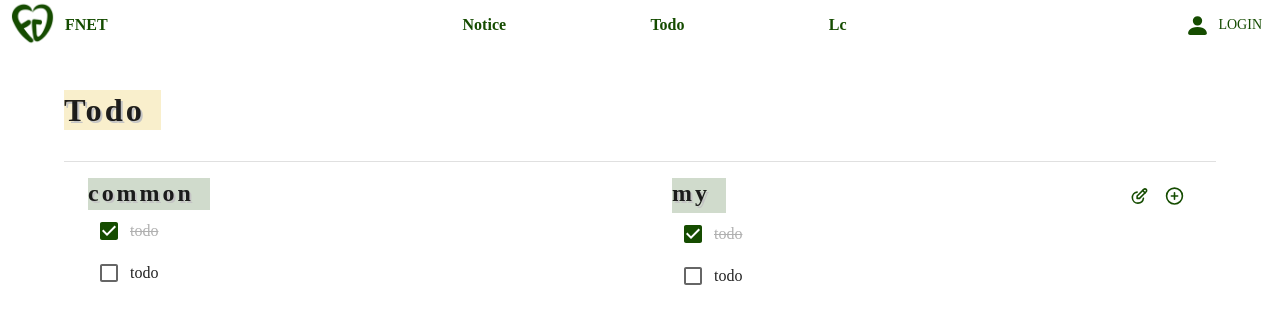
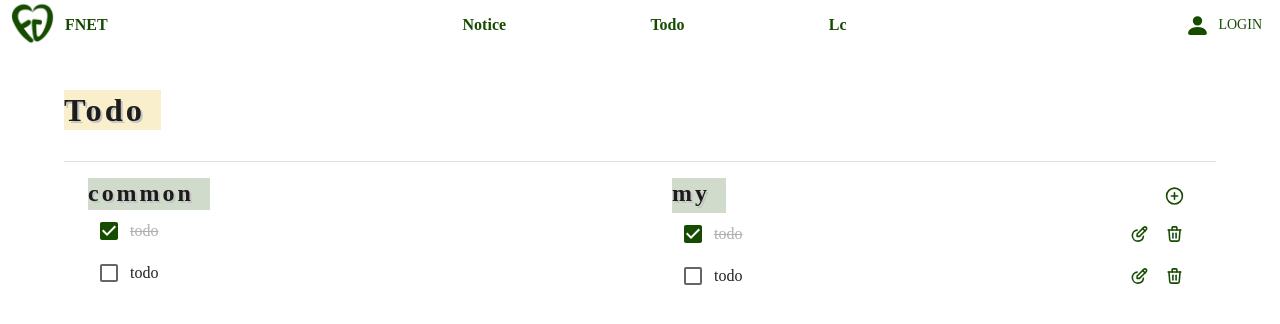
Before and after one commit to FGFnet/fnet, a React (Create React App) app in the folder frontend/: page /todo in a window 1280 px wide. Shown: the top 324 px of the page. Built offline with nearby package versions, Linux system fonts and the light colour scheme; a web font is replaced by a local one.

Commit message:
feat(fe): change feature to edit todo

```diff
--- a/frontend/src/component/todo/TodoEdit.tsx
+++ b/frontend/src/component/todo/TodoEdit.tsx
@@ -1,7 +1,6 @@
 import React, { useState } from 'react'
-import { Box, Checkbox, TextField, IconButton, Alert, AlertTitle, Collapse, Button } from '@mui/material'
+import { Box, Checkbox, TextField, IconButton } from '@mui/material'
 import { BiCheckCircle as CheckIcon } from 'react-icons/bi'
-import { TbTrash as DeleteIcon } from 'react-icons/tb'
 
 type Todo = {
   id: number
@@ -11,16 +10,13 @@ type Todo = {
 type editProp = {
   addTodo?: Function
   updateTodo?: Function
-  deleteTodo?: Function
   todo?: Todo
 }
 
 export default function TodoEdit(props: editProp) {
   const initContent = props.todo ? props.todo.content : ''
   const check = props.todo ? props.todo.check : false
-  const id = props.todo ? props.todo.id : null
   const [content, setContent] = useState(initContent)
-  const [alertOpen, setAlertOpen] = useState(false)
 
   const addTodo = () => {
     // add mode
@@ -33,11 +29,9 @@ export default function TodoEdit(props: editProp) {
       props.addTodo(newTodo)
     }
   }
-
-  const deleteTodo = () => {
-    if (props.deleteTodo) {
-      props.deleteTodo(id)
-    }
+  const updateTodo = () => {
+    if(props.updateTodo) props.updateTodo()
+    // update api 호출
   }
 
   const isEnglish = (c: string) => {
@@ -58,40 +52,13 @@ export default function TodoEdit(props: editProp) {
   }
 
   const inputEvent = (event: React.KeyboardEvent) => {
-    if (props.updateTodo) {
-      props.updateTodo(id, content)
-    }
-  }
-
-  const DeleteAlert = () => {
-    return (
-      <Collapse in={alertOpen} sx={{ position: 'fixed', top: '30vh', left: '30vw', zIndex: 50 }}>
-        <Alert
-          severity="error"
-          action={
-            <Box>
-              <Button
-                onClick={() => {
-                  setAlertOpen(false)
-                  deleteTodo()
-                }}
-              >
-                삭제
-              </Button>
-              <Button onClick={() => setAlertOpen(false)}>취소</Button>
-            </Box>
-          }
-        >
-          <AlertTitle>삭제</AlertTitle>
-          정말 삭제하시겠습니까?
-        </Alert>
-      </Collapse>
-    )
+    // if (props.updateTodo) {
+    //   props.updateTodo(id, content)
+    // }
   }
 
   return (
     <React.Fragment>
-      <DeleteAlert />
       <Box sx={{ display: 'flex', alignItems: 'center' }}>
         <Checkbox disabled={true} checked={check} />
         <TextField
@@ -102,16 +69,9 @@ export default function TodoEdit(props: editProp) {
           onKeyDown={(event) => enterEvent(event)}
           onKeyUp={(event) => inputEvent(event)}
         />
-        {!props.todo && (
-          <IconButton color="primary" onClick={addTodo}>
-            <CheckIcon />
-          </IconButton>
-        )}
-        {props.todo && (
-          <IconButton color="primary" onClick={() => setAlertOpen(true)}>
-            <DeleteIcon />
-          </IconButton>
-        )}
+        <IconButton color="primary" onClick={() => props.todo ? updateTodo(): addTodo()}>
+          <CheckIcon />
+        </IconButton>
       </Box>
     </React.Fragment>
   )
--- a/frontend/src/component/todo/TodoElement.tsx
+++ /dev/null
@@ -1,31 +0,0 @@
-import React from 'react'
-import { Typography, Box, Checkbox } from '@mui/material'
-import { Colors } from '../../constant'
-
-type TodoProp = {
-  id: number
-  content: string
-  check: boolean
-  handleCheck: Function
-}
-
-export default function TodoSection(props: TodoProp) {
-  const check = props.check
-  const content = props.content
-
-  const handleCheck = (check: boolean) => {
-    props.handleCheck(props.id, check)
-  }
-
-  return (
-    <React.Fragment>
-      <Box sx={{ display: 'flex', justifyContent: 'space-between' }}>
-        <Box sx={{ display: 'flex', alignItems: 'center' }}>
-          <Checkbox checked={check} onChange={(event) => handleCheck(event.target.checked)} />
-          {check && <Typography sx={{ color: Colors.light, textDecoration: 'line-through' }}>{content}</Typography>}
-          {!check && <Typography>{content}</Typography>}
-        </Box>
-      </Box>
-    </React.Fragment>
-  )
-}
--- /dev/null
+++ b/frontend/src/component/todo/TodoNormal.tsx
@@ -0,0 +1,83 @@
+import React from 'react'
+import { Typography, Box, Checkbox, IconButton, Button, Modal } from '@mui/material'
+import { Colors } from '../../constant'
+import { TbEditCircle as EditIcon, TbTrash as DeleteIcon } from 'react-icons/tb'
+import { TodoMode, Todo } from './type'
+import TodoEdit from './TodoEdit'
+
+type TodoProp = {
+  todo: Todo
+  handleCheck: Function
+  mode: TodoMode
+  auth: boolean
+}
+
+const modalStyle = {
+  position: 'absolute',
+  top: '50%',
+  left: '50%',
+  transform: 'translate(-50%, -50%)',
+  width: 250,
+  bgcolor: 'background.paper',
+  py: 2,
+  px: 4,
+  textAlign: 'center'
+}
+
+// 내용 표시, edit, delete 버튼
+export default function TodoNormal(props: TodoProp) {
+  const check = props.todo.check
+  const content = props.todo.content
+  const mode = props.mode
+  const [elementEdit, setElementEdit] = React.useState(false)
+  const [alertOpen, setAlertOpen] = React.useState<boolean>(false)
+
+  const handleCheck = (check: boolean) => {
+    props.handleCheck(props.todo.id, check)
+  }
+  const deleteTodo = (id: number) => {console.log(id)}
+  const updateTodo = () => {setElementEdit(false)}
+
+  const DeleteModal = () => {
+    return (
+      <Modal
+        open={alertOpen}
+        onClose={()=>{setAlertOpen(false)}}
+      >
+        <Box sx={{...modalStyle}}>
+          <p>
+            정말 삭제하시겠습니까?
+          </p>
+          <Button onClick={()=>{setAlertOpen(false); deleteTodo(props.todo.id)}}>삭제</Button>
+          <Button onClick={()=>setAlertOpen(false)}>취소</Button>
+        </Box>
+      </Modal>
+    )
+  }
+
+  return (
+    <React.Fragment>
+      <DeleteModal />
+      {!elementEdit &&
+        <Box sx={{ display: 'flex', alignItems: 'center', justifyContent: 'space-between' }}>
+          <Box sx={{ display: 'flex', alignItems: 'center' }}>
+            <Checkbox checked={check} onChange={(event) => handleCheck(event.target.checked)} />
+            {check && <Typography sx={{ color: Colors.light, textDecoration: 'line-through' }}>{content}</Typography>}
+            {!check && <Typography>{content}</Typography>}
+          </Box>
+          {props.auth && mode !== 'add' &&
+            <Box>
+              <IconButton color="primary" onClick={() => setElementEdit(true)} style={{ width: 35, height: 35 }}>
+                <EditIcon />
+              </IconButton>
+              <IconButton color="primary" onClick={() => setAlertOpen(true)} style={{ width: 35, height: 35 }}>
+                <DeleteIcon />
+              </IconButton>
+            </Box>
+          }
+        </Box>
+      }
+      { elementEdit && <TodoEdit todo={props.todo} updateTodo={updateTodo} />}
+    </React.Fragment>
+  )
+}
--- a/frontend/src/component/todo/TodoSection.tsx
+++ b/frontend/src/component/todo/TodoSection.tsx
@@ -2,30 +2,25 @@ import React, { useState } from 'react'
 import { Container, IconButton, Box, Button, Typography } from '@mui/material'
 import { Title } from '../common'
 import { Colors } from '../../constant'
-import TodoElement from './TodoElement'
 import TodoEdit from './TodoEdit'
 import { FiPlusCircle as PlusIcon } from 'react-icons/fi'
-import { TbEditCircle as EditIcon } from 'react-icons/tb'
+import { Todo, TodoMode} from './type'
+import TodoNormal from './TodoNormal'
 
-type Todo = {
-  id: number
-  content: string
-  check: boolean
-}
+const data: Todo[] = [
+  { id: 1, content: 'todo', check: true },
+  { id: 2, content: 'todo', check: false },
+]
+
 type TodoSectionProp = {
   title: string
   auth?: boolean //편집 가능 여부
 }
-type Mode = 'normal' | 'add' | 'edit'
 
 export default function TodoSection(props: TodoSectionProp) {
   const title = props.title
-  const data: Todo[] = [
-    { id: 1, content: 'todo', check: true },
-    { id: 2, content: 'todo', check: false },
-  ]
   const [todoList, setTodoList] = useState<Todo[]>(data)
-  const [mode, setMode] = useState<Mode>('normal')
+  const [mode, setMode] = useState<TodoMode>('normal')
 
   const handleCheck = (id: number, check: boolean) => {
     const newTodoList: Todo[] = todoList.map((todo: Todo) => {
@@ -41,37 +36,15 @@ export default function TodoSection(props: TodoSectionProp) {
     const newTodo = { ...todo, id: todoList.length + 1 }
     setTodoList([...todoList, newTodo])
   }
-  const updateTodo = (id: number, content: string) => {
-    const newTodoList = todoList.map((todo) => {
-      if (todo.id === id) {
-        return { ...todo, content: content }
-      }
-      return todo
-    })
-    setTodoList(newTodoList)
-  }
-  const deleteTodo = (id: number) => {
-    const index = todoList.findIndex((todo) => {
-      return todo.id === id
-    })
-    const newTodo = todoList.splice(index, 1)
-    setTodoList(newTodo)
-  }
 
+  const TodoSectionHeader = () => {
     return (
-    <React.Fragment>
-      <Container maxWidth="lg" sx={{ marginTop: 2 }}>
       <Box sx={{ display: 'flex', justifyContent: 'space-between' }}>
         <Title title={title} background={Colors.primary_lighter} variant="h5" />
         {mode === 'normal' && props.auth && (
-            <Box>
-              <IconButton color="primary" onClick={() => setMode('edit')} style={{ width: 35, height: 35 }}>
-                <EditIcon />
-              </IconButton>
           <IconButton color="primary" onClick={() => setMode('add')} style={{ width: 35, height: 35 }}>
             <PlusIcon />
           </IconButton>
-            </Box>
         )}
         {mode !== 'normal' && (
           <Button
@@ -83,17 +56,22 @@ export default function TodoSection(props: TodoSectionProp) {
           </Button>
         )}
       </Box>
+    )
+  }
+
+  return (
+    <React.Fragment>
+      <Container maxWidth="lg" sx={{ marginTop: 2 }}>
+        <TodoSectionHeader />
         {mode !== 'add' && todoList.length === 0 && (
           <Typography sx={{ mt: 2, textAlign: 'center' }}>No Todo List</Typography>
         )}
-        {(mode === 'normal' || mode === 'add') &&
+        {
           todoList.length > 0 &&
           todoList.map((todo) => (
-            <TodoElement id={todo.id} content={todo.content} check={todo.check} handleCheck={handleCheck} />
-          ))}
-        {mode === 'edit' &&
-          todoList.length > 0 &&
-          todoList.map((todo) => <TodoEdit todo={todo} deleteTodo={deleteTodo} updateTodo={updateTodo} />)}
+            <TodoNormal mode={mode} todo={todo} handleCheck={handleCheck} auth={props.auth ?? false} />
+          ))
+        }
         {mode === 'add' && <TodoEdit addTodo={addTodo} />}
       </Container>
     </React.Fragment>
--- a/frontend/src/component/todo/index.ts
+++ b/frontend/src/component/todo/index.ts
@@ -1,4 +1,3 @@
-import TodoElement from './TodoElement'
 import TodoSection from './TodoSection'
 
-export { TodoElement, TodoSection }
+export { TodoSection }
--- /dev/null
+++ b/frontend/src/component/todo/type.tsx
@@ -0,0 +1,7 @@
+export type Todo = {
+  id: number
+  content: string
+  check: boolean
+}
+
+export type TodoMode = "add" | "edit" | "normal"
```
Lines whose indentation alone changed are shown as unchanged.
